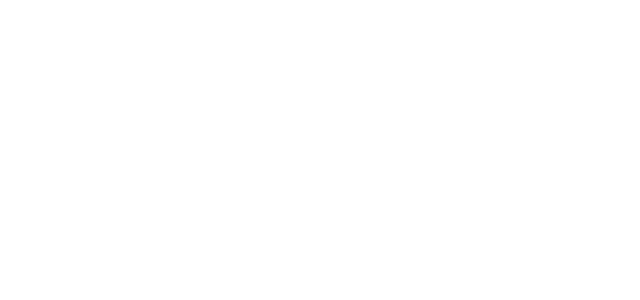
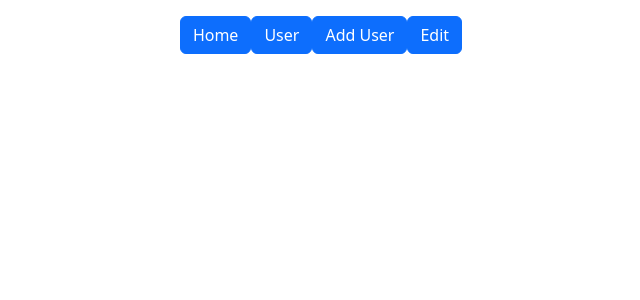
Before and after one commit to m4rkbello/REACTJS-REDUX-JSON-API-CRUD, a React (Create React App) app in the folder client/: page / in a window 1280 px wide. Before the commit this address had no page. Shown: the top 300 px of the page, without its empty margins (319-959 px from the left). Built offline with nearby package versions, Linux system fonts and the light colour scheme.

Commit message:
ADD ROUTES AND GI LINK SA BUTTON

```diff
--- a/client/src/App.js
+++ b/client/src/App.js
@@ -11,12 +11,30 @@
   return (
     <div className="App">
       <Router>
-      <ToastContainer />
+        <div className='header px-3 py-3'>
+          <Link to={'/'} ><button className='btn btn-primary'>Home</button></Link>
+          <Link to={'/user'}>
+            <button class="btn btn-primary">
+              User
+            </button>
+          </Link>
+          <Link to={'/user/add'}>
+            <button className='btn btn-primary'>
+              Add User
+            </button>
+          </Link>
+          <Link to={'/user/edit/:parameter'}>
+            <button className='btn btn-primary'>
+              Edit
+            </button>
+          </Link>
+        </div>
+        <ToastContainer />
         <Routes>
-          <Route exact path="/home" Component={Home} />
-          <Route exact path='/user' Component={UserList} />
-          <Route exact path="/user/add" Component={AddUser} />
-          <Route exact path="/user/edit/:parameter" Component={UpdateUser} />
+          <Route exact path="/home" element={<Home />} />
+          <Route exact path='/user' element={<UserList />} />
+          <Route exact path="/user/add" element={<AddUser />} />
+          <Route exact path="/user/edit/:parameter" element={<UpdateUser />} />
         </Routes>
       </Router>
     </div>
--- a/client/src/Data/db.json
+++ b/client/src/Data/db.json
@@ -3,8 +3,8 @@
         {
             "id": 1,
             "name": "m4rkbello",
-            "role": "tig lung-ag",
-            "email":"m4rkdev",
+            "role": "Alaw utsbo tig lung-ag",
+            "email":"m4rk",
             "phone": "99999999999"
         }
     ]
--- a/client/src/index.js
+++ b/client/src/index.js
@@ -3,7 +3,7 @@
 import './index.css';
 import App from './App';
 import reportWebVitals from './reportWebVitals';
-import '../node_modules/react-bootstrap/dist/react-bootstrap';
+import 'bootstrap/dist/css/bootstrap.min.css';
 
 
 
```
